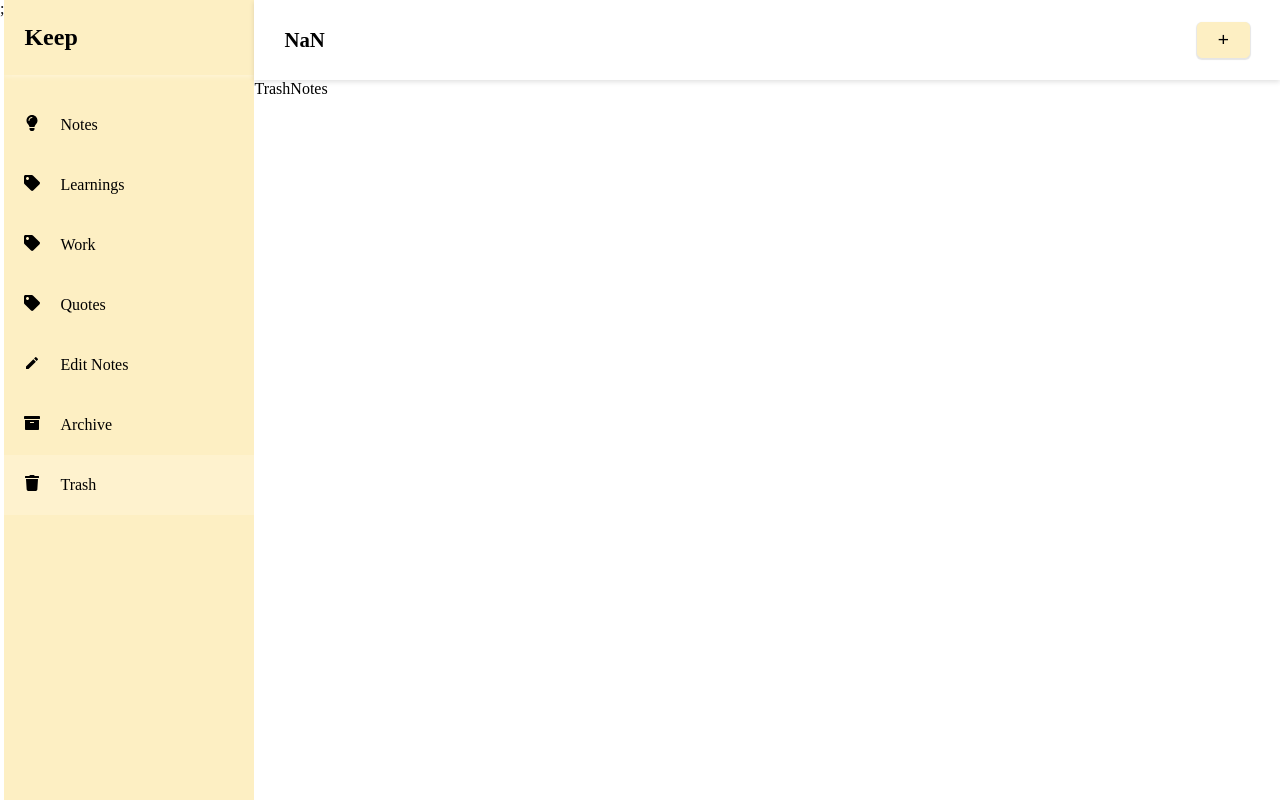
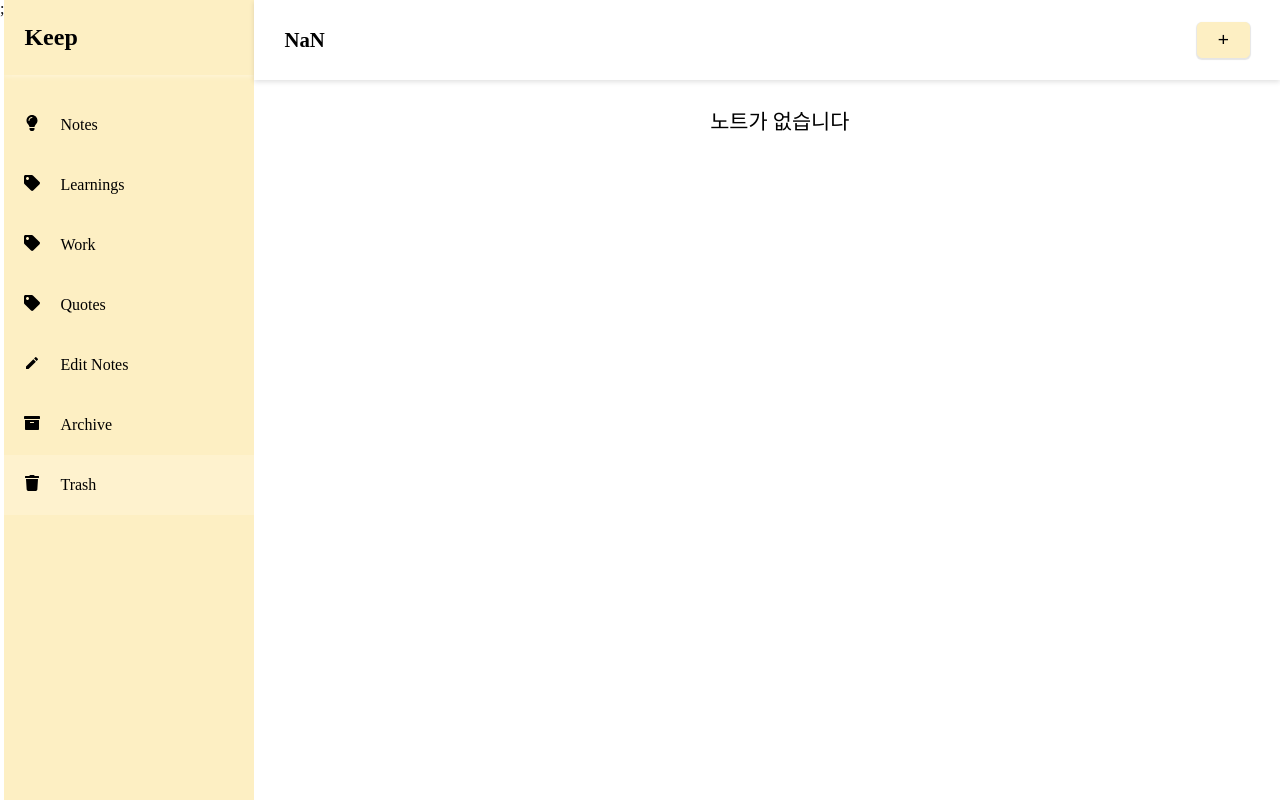
Before and after one commit to junb119/react-google-keep, a React (Vite) app in the folder My_react-note-app/: page /trash in a window 1280 px wide. Built offline with nearby package versions, Linux system fonts and the light colour scheme.

Commit message:
2-14 Trash 페이지 생성하기

```diff
--- a/My_react-note-app/src/pages/TrashNotes/TrashNotes.tsx
+++ b/My_react-note-app/src/pages/TrashNotes/TrashNotes.tsx
@@ -1,7 +1,18 @@
-import React from "react";
+import { useAppSelector } from "../../hooks/redux";
+import { Container, EmptyMsgBox } from "../../styles/styles";
+import { MainWrapper } from "../../components";
 
 const TrashNotes = () => {
-  return <div>TrashNotes</div>;
+  const { trashNotes } = useAppSelector((state) => state.notesList);
+  return (
+    <Container>
+      {trashNotes.length === 0 ? (
+        <EmptyMsgBox>노트가 없습니다</EmptyMsgBox>
+      ) : (
+        <MainWrapper notes={trashNotes} type="trash" />
+      )}
+    </Container>
+  );
 };
 
 export default TrashNotes;
```
Also changed, not shown: My_react-note-app/manual/#2-14 Trash 페이지 생성하기.png (added).
